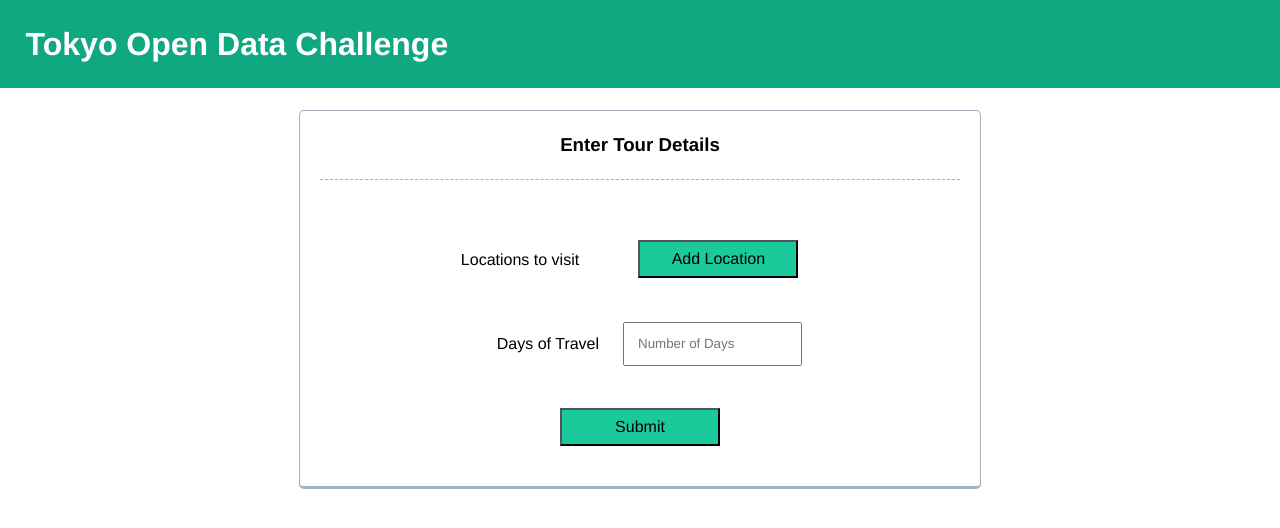
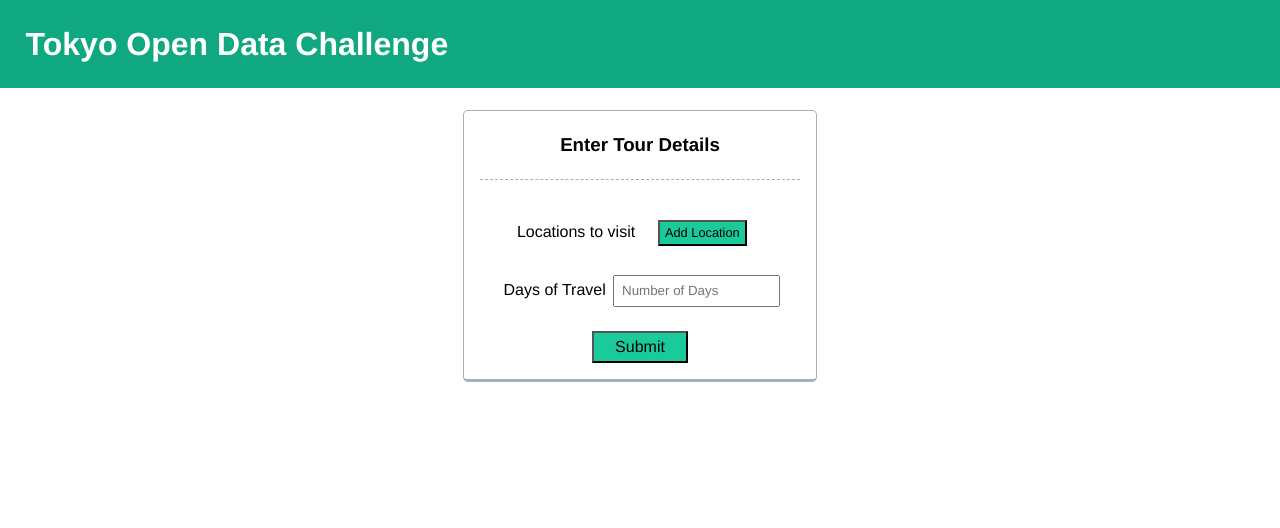
Before and after one commit to Anshul2166/Tokyo-Open-Data-Challenge, a React (Create React App) app: page / in a window 1280 px wide. Shown: the top 528 px of the page. Built offline with nearby package versions, Linux system fonts and the light colour scheme.

Commit message:
Formatted the form and made it smaller

```diff
--- a/src/Components/Form/Form.css
+++ b/src/Components/Form/Form.css
@@ -9,8 +9,8 @@
 
 .Outer{
     display: inline-block;
-		width: 50%;
-		padding: 0 20px;
+		width: 25%;
+		padding: 0 1em;
 		line-height: 50px;
 		background-color: white;
 		border: solid 1px #A4B0BD;
@@ -30,26 +30,43 @@
 *{
     font-family: Helvetica, Arial, sans-serif;
 }
+
+div{
+    text-align: center;
+}
+
 label{
     font-size: 1em;
-    padding: 2%;
-    margin: 1%;
+    padding: 1%;
+
 }
+
 input{
-    height: 1em;
-    padding: 1em;
+    padding: 0.5em;
 }
 button{
     background: #1BCA9B;
-    padding: 0.5em;
-    margin: 2.5em;
-    width: 10em;
+    padding: 0.3em;
+    margin: 1em;
+    width: 6em;
     font-size: 1em;
 }
 button:active{
    background: #10A881;
 }
 
-div{
-    text-align: center;
+#add{
+    background: #1BCA9B;
+    padding: 0.3em;
+    margin: 1.5em;
+    width: 7em;
+    font-size: 0.8em;
 }
+
+#remove{
+    background: #1BCA9B;
+    padding: 0.2em;
+    margin: 1.5em;
+    width: 4.5em;
+    font-size: 0.8em;
+}
```
Lines whose indentation alone changed are shown as unchanged.
